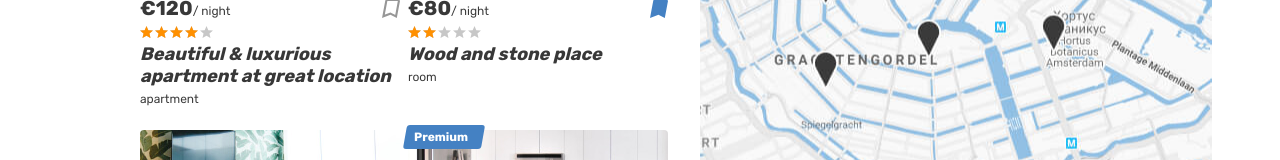
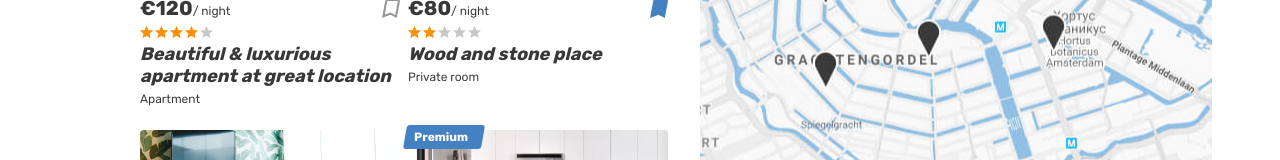
Before and after one commit to terentyevtsv/768081-six-cities-9, a React (Create React App) app in the folder project/: page / in a window 1280 px wide. Shown: the part 530-690 px from the top of the page. Built offline with nearby package versions, Linux system fonts and the light colour scheme.

Commit message:
Отладил рендеринг карточек на странице favorites

```diff
--- a/project/src/components/app/app.tsx
+++ b/project/src/components/app/app.tsx
@@ -37,7 +37,7 @@ function App({stayPlacesCount, offers, reviews}: AppProps): JSX.Element {
         <Route
           path={AppRoute.Favorites}
           element={
-            <PrivateRoute authorizationStatus={AuthorizationStatus.NoAuth}>
+            <PrivateRoute authorizationStatus={AuthorizationStatus.Auth}>
               <FavoritesPage offers={offers}/>
             </PrivateRoute>
           }
--- a/project/src/components/city-rental-offers/city-rental-offers.tsx
+++ b/project/src/components/city-rental-offers/city-rental-offers.tsx
@@ -48,7 +48,10 @@ function CityRentalOffers({cityName, offers}: CityRentalOffersProps) {
                       <b className="place-card__price-value">&euro;{offer.price}</b>
                       <span className="place-card__price-text">&#47;&nbsp;night</span>
                     </div>
-                    <button className="place-card__bookmark-button place-card__bookmark-button--active button" type="button">
+                    <button
+                      className={`place-card__bookmark-button${offer.isFavorite ? ' place-card__bookmark-button--active' : ''} button`}
+                      type="button"
+                    >
                       <svg className="place-card__bookmark-icon" width="18" height="19">
                         <use xlinkHref="#icon-bookmark"></use>
                       </svg>
--- a/project/src/components/favorites-page/favorites-page.tsx
+++ b/project/src/components/favorites-page/favorites-page.tsx
@@ -7,12 +7,18 @@ type FavoritesPageProps = {
 
 type GroupedOffers = {
   [key: string]: Offer[]
-};
+}
 
 function FavoritesPage({offers}: FavoritesPageProps) {
   const groupedOffers: GroupedOffers = {};
-  offers.forEach((offer) =>
-    groupedOffers[offer.city.name].push(offer));
+  offers.forEach((offer) => {
+    const cityName = offer.city.name;
+    if (groupedOffers[cityName] === undefined) {
+      groupedOffers[cityName] = [];
+    }
+
+    groupedOffers[cityName].push(offer);
+  });
 
   return (
     <div className="page">
--- a/project/src/types/offer.ts
+++ b/project/src/types/offer.ts
@@ -17,10 +17,10 @@ export type User = {
 };
 
 export enum HouseType {
-  Apartment = 'apartment',
-  PrivateRoom = 'room',
-  House = 'house',
-  Hotel = 'hotel'
+  Apartment = 'Apartment',
+  PrivateRoom = 'Private room',
+  House = 'House',
+  Hotel = 'Hotel'
 }
 
 export type Offer = {
```
